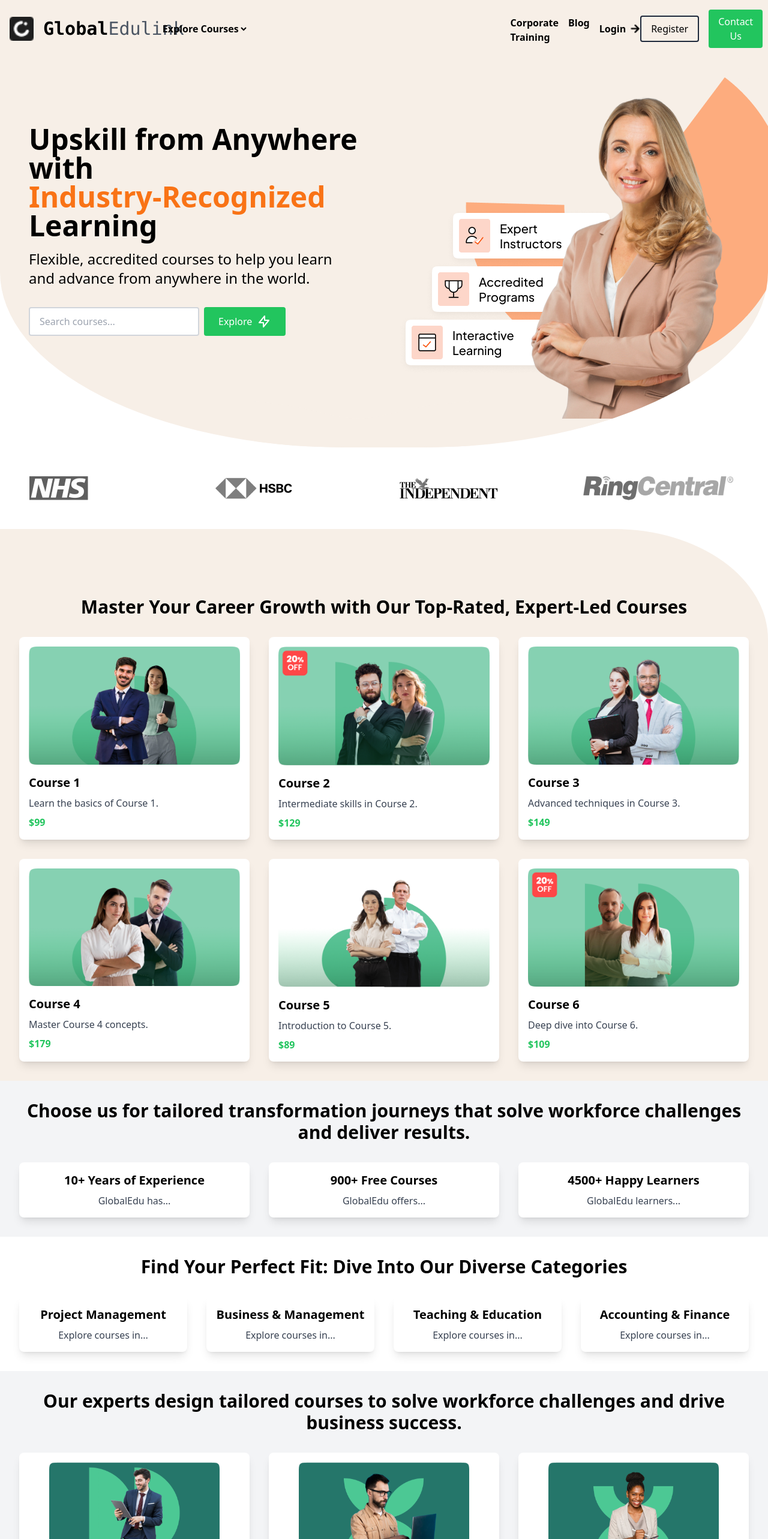
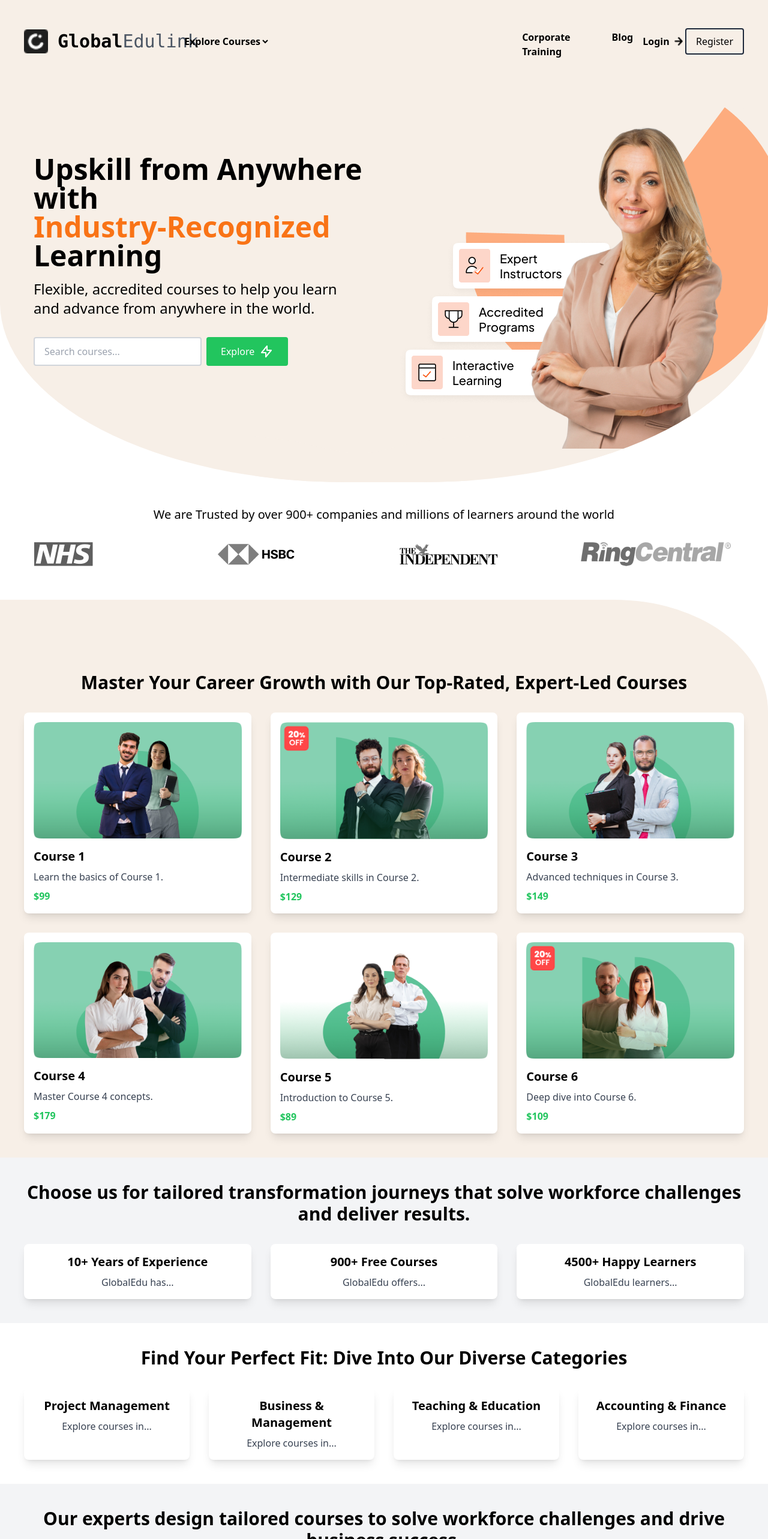
Before and after one commit to Rimaz-Moulana/My-Vue-App, a Vue app: page / in a window 1280 px wide. Shown: the top 2566 px of the page at 60% size. Built offline with nearby package versions, Linux system fonts and the light colour scheme.

Commit message:
new features added

```diff
--- a/src/components/CategoriesSection.vue
+++ b/src/components/CategoriesSection.vue
@@ -1,5 +1,5 @@
 <template>
-    <section class="p-8 text-center">
+    <section class="p-10 text-center">
       <h2 class="text-3xl font-bold mb-8">Find Your Perfect Fit: Dive Into Our Diverse Categories</h2>
       <div class="grid grid-cols-1 md:grid-cols-4 gap-8">
         <div class="bg-white p-4 rounded-lg shadow-lg">
--- a/src/components/CompanySection.vue
+++ b/src/components/CompanySection.vue
@@ -1,6 +1,7 @@
 <template>
-    <section class="bg-white p-8 text-center rounded-b-[45%] overflow-hidden">
-      <div class="grid grid-cols-2 md:grid-cols-4 gap-4">
+    <section class="bg-white p-10 text-center rounded-b-[45%] overflow-hidden">
+        <h2 class="justify-center text-center text-xl">We are Trusted by over 900+ companies  and millions of learners around the world </h2>
+      <div class="grid grid-cols-2 md:grid-cols-4 gap-4 mt-4">
         <div class="p-4">
           <img :src="img0" class="z-10 object-cover">
         </div>
--- a/src/components/CoursesSection.vue
+++ b/src/components/CoursesSection.vue
@@ -1,5 +1,5 @@
 <template>
-    <section class="p-8 bg-bgRose rounded-se-[20%]">
+    <section class="p-10 bg-bgRose rounded-se-[20%]">
       <h2 class="text-3xl font-bold text-center mb-8 mt-20">Master Your Career Growth with Our Top-Rated, Expert-Led Courses</h2>
       <div class="grid grid-cols-1 sm:grid-cols-2 md:grid-cols-2 lg:grid-cols-3 gap-8">
         <div v-for="course in courses" :key="course.id" class="bg-white p-4 rounded-lg shadow-lg flex flex-col">
--- a/src/components/ExpertsSection.vue
+++ b/src/components/ExpertsSection.vue
@@ -1,5 +1,5 @@
 <template>
-    <section class="bg-gray-100 p-8 text-center">
+    <section class="bg-gray-100 p-10 text-center">
       <h2 class="text-3xl font-bold mb-8">Our experts design tailored courses to solve workforce challenges and drive business success.</h2>
       <div class="grid grid-cols-1 md:grid-cols-3 gap-8">
         <div class="bg-white p-4 rounded-lg shadow-lg">
--- a/src/components/FeaturesSection.vue
+++ b/src/components/FeaturesSection.vue
@@ -1,5 +1,5 @@
 <template>
-    <section class="bg-gray-100 p-8 text-center">
+    <section class="bg-gray-100 p-10 text-center">
       <h2 class="text-3xl font-bold mb-8">Choose us for tailored transformation journeys that solve workforce challenges and deliver results.</h2>
       <div class="grid grid-cols-1 md:grid-cols-3 gap-8">
         <div class="bg-white p-4 rounded-lg shadow-lg">
--- a/src/components/FooterSection.vue
+++ b/src/components/FooterSection.vue
@@ -1,7 +1,7 @@
 <template>
-    <section class="relative bg-bgRose p-8 text-center overflow-hidden">
-        <div class="grid md:grid-cols-5 gap-20 lg:grid-cols-5 sm:grid-cols-1">
-            <div class="p-2 mt-8">
+    <section class="relative bg-bgRose p-10 text-center overflow-hidden">
+        <div class="grid md:grid-cols-5 lg:grid-cols-5 sm:grid-cols-1">
+            <div class="p-10 mt-8">
                 <div class="flex items-center justify-center">
                     <img :src="Logo" alt="Logo" class="h-10 mr-4">
                     <div class="flex items-baseline">
@@ -9,10 +9,10 @@
                         <span class="text-gray-600 text-3xl font-mono ml-1">Edulink</span>
                     </div>
                 </div>
-                <div class="mt-12 text-left">
-                    <p>Global Edulink offers accessible, high-quality online<br> education for all, with flexible programs tailored to<br> fit into daily life, empowering learners worldwide to<br> achieve personal and professional goals.</p>
+                <div class="mt-12 text-left float-left">
+                    <h2 class="text-xl text-left float-left">Global Edulink offers accessible, high-quality online education for all, with flexible programs tailored to fit into daily life, empowering learners worldwide to achieve personal and professional goals.</h2>
                 </div>
-                <div class="flex justify-center space-x-4 mt-8">
+                <div class="flex justify-center space-x-4 p-10 mt-8">
                     <a href="#" class="bg-white rounded-full p-4"><i class="fab fa-facebook-f text-black"></i></a>
                     <a href="#" class="bg-white rounded-full p-4"><i class="fab fa-instagram text-black"></i></a>
                     <a href="#" class="bg-white rounded-full p-4"><i class="fab fa-twitter text-black"></i></a>
--- a/src/components/HeaderSection.vue
+++ b/src/components/HeaderSection.vue
@@ -1,5 +1,5 @@
 <template>
-    <header class="bg-bgRose p-4 flex justify-between items-center">
+    <header class="bg-bgRose p-10 flex justify-between items-center">
         <div class="flex items-center">
             <img :src="imgSrc" alt="Logo" class="h-10 mr-4">
             <a class="text-black font-extrabold font-mono text-3xl">Global</a>
@@ -20,7 +20,7 @@
                 <img :src="Arrow" alt="Arrow" class="h-4 w-6 ml-2">
                 </a>
                 <button class="bg-bgRose border-slate-800 border-2 text-black px-4 py-2 rounded">Register</button>
-                <button class="bg-green-500 text-white px-4 py-2 rounded">Contact Us</button>
+                <!-- <button class="bg-green-500 text-white px-4 py-2 rounded">Contact Us</button> -->
             </div>
         </nav>
 
--- a/src/components/HeroSection.vue
+++ b/src/components/HeroSection.vue
@@ -1,5 +1,5 @@
 <template>
-    <section class="relative bg-bgRose p-8 text-center rounded-b-[45%] overflow-hidden">
+    <section class="relative bg-bgRose p-10 text-center rounded-b-[45%] overflow-hidden">
       <div class="grid md:grid-cols-2 gap-4 lg:grid-cols-2 sm:grid-cols-1">
         <div class="p-4 mt-16">
           <h1 class="text-5xl font-bold mb-4 text-left">
--- a/src/components/TestinomialsSection.vue
+++ b/src/components/TestinomialsSection.vue
@@ -1,5 +1,5 @@
 <template>
-    <section class="p-8 text-center">
+    <section class="p-10 text-center">
       <h2 class="text-3xl font-bold mb-8">Client Testimonials</h2>
       <!-- Add testimonials content here -->
     </section>
```
